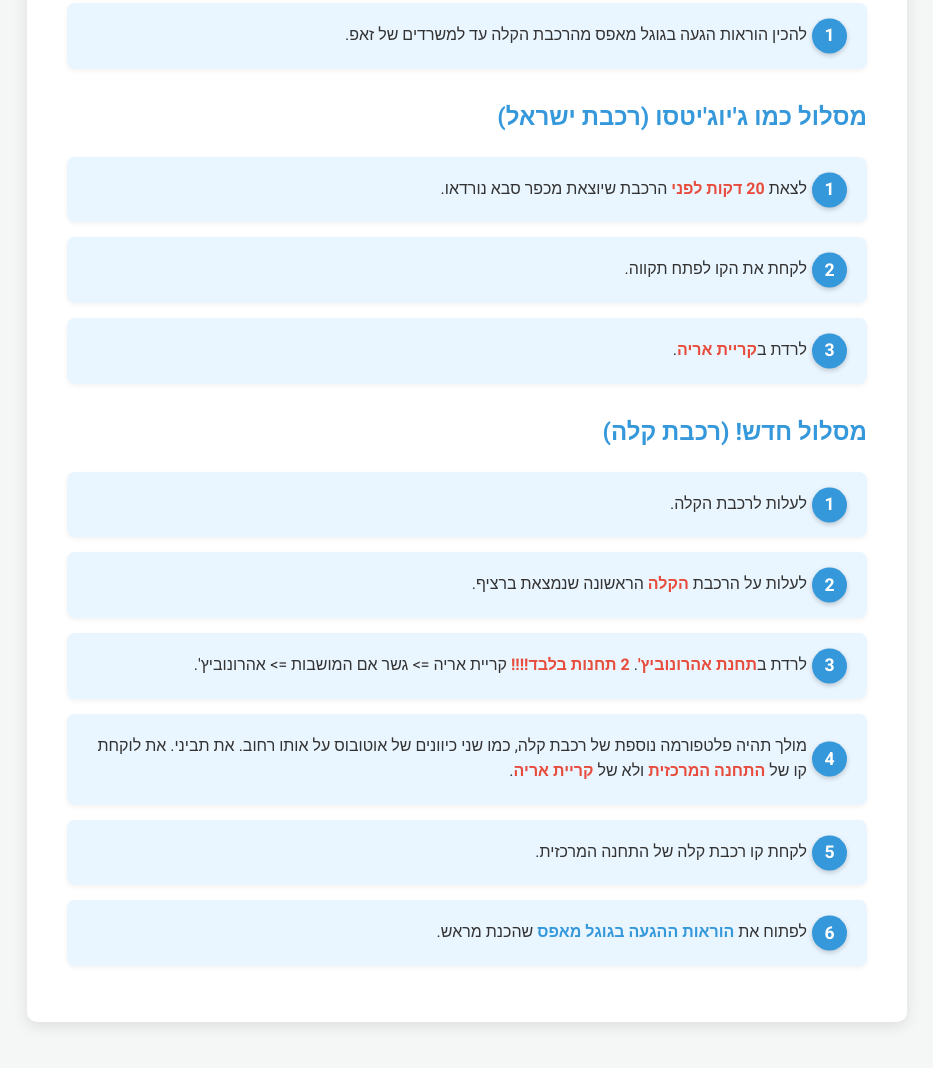
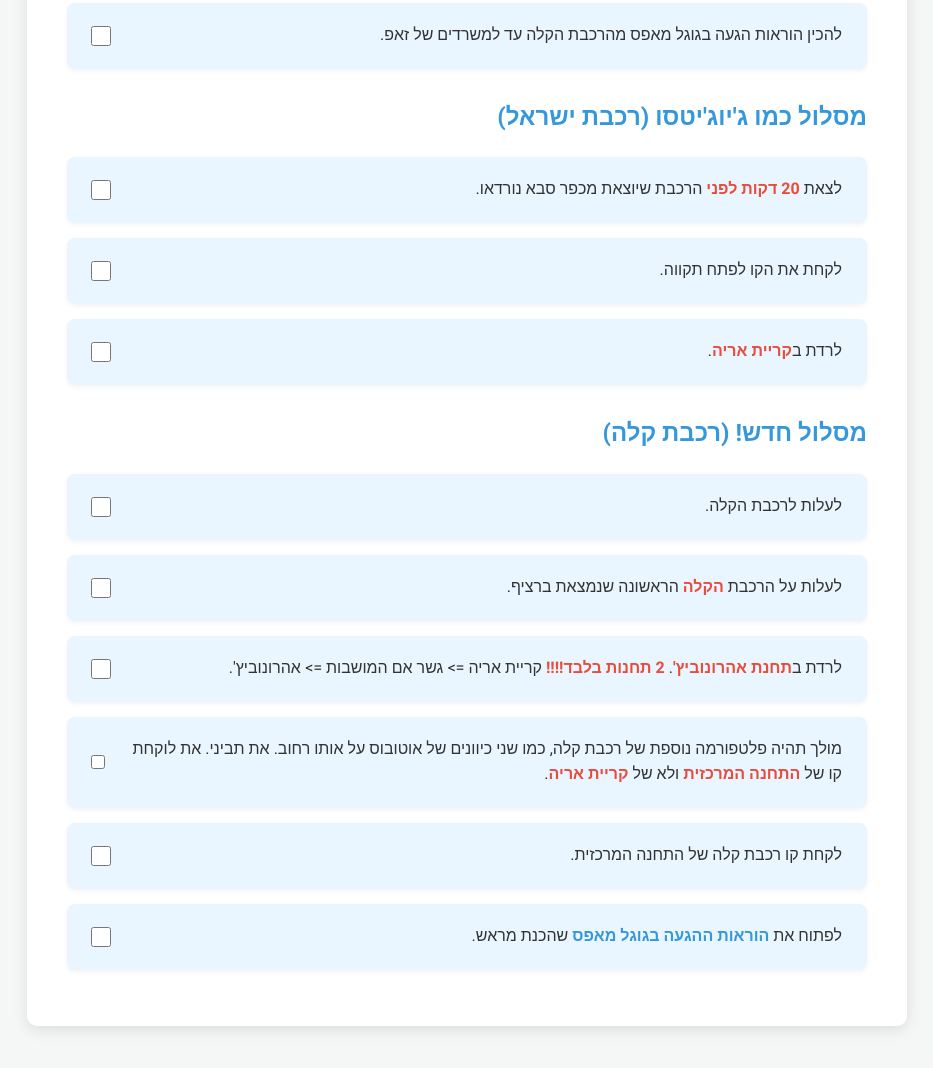
Before and after one commit to dor-kuperman/dor-kuperman.github.io, a plain HTML site: page index.html in a window 1280 px wide. Shown: the part 290-1358 px from the top of the page, without its empty margins (173-1106 px from the left). Drawn offline with Linux system fonts and the light colour scheme.

Commit message:
Update index.html

```diff
--- a/index.html
+++ b/index.html
@@ -3,7 +3,7 @@
 <head>
     <meta charset="UTF-8">
     <meta name="viewport" content="width=device-width, initial-scale=1.0">
-    <title>הוראות הגעה למשרדי זאפ</title>
+    <title>הוראות הגעה למשרדי זאפ - עם צ'קבוקסים</title>
     <link href="https://fonts.googleapis.com/css2?family=Heebo:wght@400;700&display=swap" rel="stylesheet">
     <style>
         body {
@@ -42,7 +42,7 @@
         ol {
             list-style: none; /* Remove default numbering */
             padding: 0;
-            counter-reset: step-counter; /* Initialize a counter */
+            /* counter-reset: step-counter; Removed as checkboxes take over visual numbering */
         }
         ol li {
             background: #e9f5ff;
@@ -51,37 +51,31 @@
             border-radius: 8px;
             box-shadow: 0 2px 5px rgba(0, 0, 0, 0.05);
             position: relative;
-            padding-right: 60px; /* Space for custom number */
+            display: flex; /* Use flexbox for alignment */
+            align-items: center; /* Vertically center checkbox and text */
+            padding-left: 20px; /* Space from right for checkbox */
         }
-        ol li::before {
-            counter-increment: step-counter; /* Increment the counter for each list item */
-            content: counter(step-counter); /* Display the counter value */
-            position: absolute;
-            right: 20px;
-            top: 50%;
-            transform: translateY(-50%);
-            background-color: #3498db;
-            color: white;
-            border-radius: 50%;
-            width: 35px;
-            height: 35px;
+        ol li label {
             display: flex;
             align-items: center;
-            justify-content: center;
-            font-weight: 700;
-            font-size: 1.1em;
-            box-shadow: 0 2px 5px rgba(0, 0, 0, 0.2);
+            cursor: pointer;
+            width: 100%; /* Make label clickable across the full item width */
+        }
+        ol li input[type="checkbox"] {
+            /* Position the checkbox to the right in RTL layout */
+            order: 1; /* Puts checkbox after text visually in LTR, so before in RTL */
+            margin-right: 15px; /* Space between checkbox and text */
+            width: 20px;
+            height: 20px;
+            accent-color: #3498db; /* Custom color for checkbox */
+        }
+        ol li .step-text {
+            order: 0; /* Puts text before checkbox visually in LTR, so after in RTL */
+            flex-grow: 1; /* Allows text to take up available space */
         }
         .highlight {
             font-weight: 700;
             color: #e74c3c;
-        }
-        .note {
-            font-style: italic;
-            color: #555;
-            margin-top: 10px;
-            border-top: 1px dashed #ccc;
-            padding-top: 10px;
         }
         a {
             color: #3498db;
@@ -99,24 +93,74 @@
 
         <h2>הכנה מקדימה</h2>
         <ol>
-            <li>להכין הוראות הגעה בגוגל מאפס מהרכבת הקלה עד למשרדים של זאפ.</li>
+            <li>
+                <label>
+                    <input type="checkbox">
+                    <span class="step-text">להכין הוראות הגעה בגוגל מאפס מהרכבת הקלה עד למשרדים של זאפ.</span>
+                </label>
+            </li>
         </ol>
 
         <h2>מסלול כמו ג'יוג'יטסו (רכבת ישראל)</h2>
         <ol>
-            <li>לצאת <span class="highlight">20 דקות לפני</span> הרכבת שיוצאת מכפר סבא נורדאו.</li>
-            <li>לקחת את הקו לפתח תקווה.</li>
-            <li>לרדת ב<span class="highlight">קריית אריה</span>.</li>
+            <li>
+                <label>
+                    <input type="checkbox">
+                    <span class="step-text">לצאת <span class="highlight">20 דקות לפני</span> הרכבת שיוצאת מכפר סבא נורדאו.</span>
+                </label>
+            </li>
+            <li>
+                <label>
+                    <input type="checkbox">
+                    <span class="step-text">לקחת את הקו לפתח תקווה.</span>
+                </label>
+            </li>
+            <li>
+                <label>
+                    <input type="checkbox">
+                    <span class="step-text">לרדת ב<span class="highlight">קריית אריה</span>.</span>
+                </label>
+            </li>
         </ol>
 
         <h2>מסלול חדש! (רכבת קלה)</h2>
         <ol>
-            <li>לעלות לרכבת הקלה.</li>
-            <li>לעלות על הרכבת <span class="highlight">הקלה</span> הראשונה שנמצאת ברציף.</li>
-            <li>לרדת ב<span class="highlight">תחנת אהרונוביץ'</span>. <span class="highlight">2 תחנות בלבד!!!!</span> קריית אריה => גשר אם המושבות => אהרונוביץ'.</li>
-            <li>מולך תהיה פלטפורמה נוספת של רכבת קלה, כמו שני כיוונים של אוטובוס על אותו רחוב. את תביני. את לוקחת קו של <span class="highlight">התחנה המרכזית</span> ולא של <span class="highlight">קריית אריה</span>.</li>
-            <li>לקחת קו רכבת קלה של התחנה המרכזית.</li>
-            <li>לפתוח את <a href="https://maps.app.goo.gl/jqpASUP2SnkkjfXe6" target="_blank">הוראות ההגעה בגוגל מאפס</a> שהכנת מראש.</li>
+            <li>
+                <label>
+                    <input type="checkbox">
+                    <span class="step-text">לעלות לרכבת הקלה.</span>
+                </label>
+            </li>
+            <li>
+                <label>
+                    <input type="checkbox">
+                    <span class="step-text">לעלות על הרכבת <span class="highlight">הקלה</span> הראשונה שנמצאת ברציף.</span>
+                </label>
+            </li>
+            <li>
+                <label>
+                    <input type="checkbox">
+                    <span class="step-text">לרדת ב<span class="highlight">תחנת אהרונוביץ'</span>. <span class="highlight">2 תחנות בלבד!!!!</span> קריית אריה => גשר אם המושבות => אהרונוביץ'.</span>
+                </label>
+            </li>
+            <li>
+                <label>
+                    <input type="checkbox">
+                    <span class="step-text">מולך תהיה פלטפורמה נוספת של רכבת קלה, כמו שני כיוונים של אוטובוס על אותו רחוב. את תביני. את לוקחת קו של <span class="highlight">התחנה המרכזית</span> ולא של <span class="highlight">קריית אריה</span>.</span>
+                </label>
+            </li>
+            <li>
+                <label>
+                    <input type="checkbox">
+                    <span class="step-text">לקחת קו רכבת קלה של התחנה המרכזית.</span>
+                </label>
+            </li>
+            <li>
+                <label>
+                    <input type="checkbox">
+                    <span class="step-text">לפתוח את <a href="https://maps.app.goo.gl/jqpASUP2SnkkjfXe6" target="_blank">הוראות ההגעה בגוגל מאפס</a> שהכנת מראש.</span>
+                </label>
+            </li>
         </ol>
     </div>
 </body>
```
